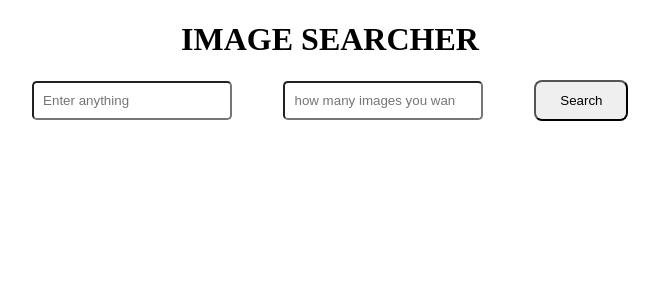
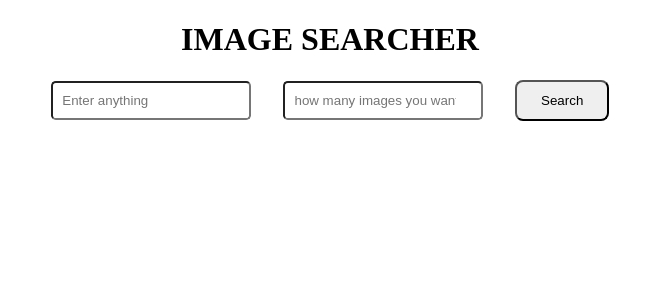
Before and after one commit to prabhjot-arora31/Imagesearch31, a React (Create React App) app: page / in a window 1280 px wide. Shown: the top 300 px of the page, without its empty margins (310-969 px from the left). Built offline with nearby package versions, Linux system fonts and the light colour scheme.

Commit message:
Update App.css

```diff
--- a/src/App.css
+++ b/src/App.css
@@ -1,7 +1,7 @@
 header{
     display: flex;
     justify-content: center;
-    gap: 3.2rem;
+    gap: 2rem;
     align-items: center;
     flex-wrap: wrap;
     /* flex-direction: column; */
```
